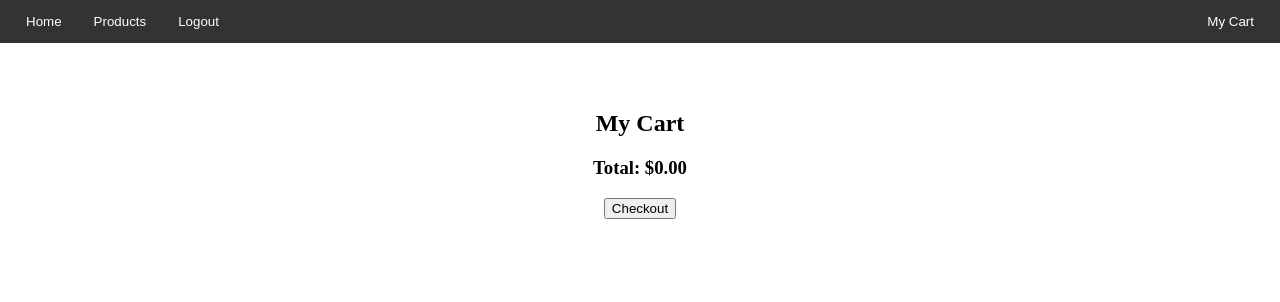
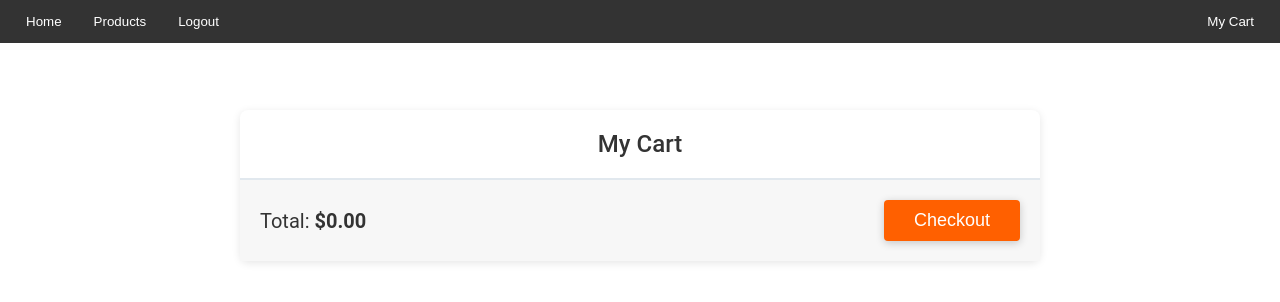
Before and after one commit to brandon-medina/Capstone, a React (Vite) app: page /cart in a window 1280 px wide. Shown: the top 302 px of the page. Built offline with nearby package versions, Linux system fonts and the light colour scheme; sample sign-in values are in the browser's storage.

Commit message:
Made adjustments to the cart component and styled it to look more professional and similar to popular ecommerce sites.

```diff
--- a/src/components/MyCart.jsx
+++ b/src/components/MyCart.jsx
@@ -2,7 +2,7 @@
 import React from 'react';
 import { useCart } from '../hooks/useCart';
 import { useNavigate } from 'react-router-dom';
-// import "../styles/mycart.css"
+import '../styles/mycart.css'; // Ensure CSS is imported
 
 const MyCart = () => {
   const navigate = useNavigate();
@@ -12,24 +12,36 @@ const MyCart = () => {
     navigate('/billing-info');
   };
 
+  const shortenName = (name, maxLength = 20) => {
+    return name.length > maxLength ? `${name.substring(0, maxLength)}...` : name;
+  };
+
   return (
     <div className="shopping-cart">
-      <h2 className="cart-title">My Cart</h2>
-      <ul>
-        {cartItems.map((item) => (
-          <li key={item.id} className="item">
-            <img src={item.image} alt={item.title} className="image" />
-            <h3 className="item-name">{item.title}</h3>
+      <div className="title">My Cart</div>
+      {cartItems.map((item) => (
+        <div className="item" key={item.id}>
+          <div className="image">
+            <img src={item.image} alt={item.title} />
+          </div>
+          <div className="description">
+            <span>{shortenName(item.title)}</span>
+          </div>
+          <div className="quantity">
             <button className="minus-btn" onClick={() => decreaseQuantity(item.id)}>-</button>
-            <p className="quantity">{item.quantity}</p>
+            <span>{item.quantity}</span>
             <button className="plus-btn" onClick={() => increaseQuantity(item.id)}>+</button>
-            <button className="delete-btn"onClick={() => removeFromCart(item.id)}>Remove from Cart</button>
-            <p className="item-price">${item.price}</p>
-          </li>
-        ))}
-      </ul>
-      <h3 className="total-price">Total: ${calculateTotalPrice().toFixed(2)}</h3>
-      <button onClick={handleCheckout}>Checkout</button>
+          </div>
+          <div className="item-price">${item.price}</div>
+          <div className="remove-button">
+              <button className="delete-btn" onClick={() => removeFromCart(item.id)}>Remove</button>
+            </div>
+        </div>
+      ))}
+      <div className="checkout">
+        <div className="total">Total: <strong>${calculateTotalPrice().toFixed(2)}</strong></div>
+        <button onClick={handleCheckout} className="checkout-btn">Checkout</button>
+      </div>
     </div>
   );
 };
--- a/src/styles/mycart.css
+++ b/src/styles/mycart.css
@@ -1,116 +1,113 @@
+/* src/styles/mycart.css */
+
 * {
     box-sizing: border-box;
   }
 
-
   body {
-    width: 100%;
-    height: 100%;
-    margin: 0;
-    background-color: #7EC855;
-    font-family: 'Roboto', sans-serif;
+    font-family: 'Roboto', sans-serif; /* Ensure body inherits font */
   }
 
   .shopping-cart {
-    max-width: 750px;
+    max-width: 800px;
     width: 95%;
-    margin: 80px auto;
-    background: #FFFFFF;
-    box-shadow: 1px 2px 3px 0px rgba(0,0,0,0.10);
-    border-radius: 6px;
-
-    display: flex;
-    flex-direction: column;
+    margin: 20px auto;
+    background: #ffffff;
+    box-shadow: 0 2px 8px rgba(0,0,0,0.1);
+    border-radius: 8px;
   }
 
-  .cart-title {
-    height: 60px;
-    border-bottom: 1px solid #E1E8EE;
-    padding: 20px 30px;
-    color: #5E6977;
-    font-size: 18px;
-    font-weight: 400;
+  .title {
+    font-size: 24px;
+    font-weight: 500;
+    padding: 20px;
+    color: #333;
+    border-bottom: 1px solid #e1e8ee;
   }
 
   .item {
-    padding: 20px 30px;
-    height: 120px;
-    display: flex;
+    display: grid;
+    grid-template-columns: 1fr 3fr 1fr 1fr 1fr; /* Adjust grid proportions as needed */
+    align-items: center;
+    padding: 20px;
+    border-bottom: 1px solid #e1e8ee;
+    gap: 10px; /* This sets spacing between grid items */
   }
 
-  .item:nth-child(3) {
-    border-top: 1px solid #E1E8EE;
-    border-bottom: 1px solid #E1E8EE;
+  .image img {
+    width: 100%; /* Full-width within its grid cell */
+    max-width: 100px; /* Adjust based on preference */
   }
 
-  .buttons {
-    position: relative;
-    padding-top: 30px;
-    margin-right: 60px;
-  }
-  .delete-btn {
-    display: inline-block;
-    cursor: pointer;
-    width: 18px;
-    height: 17px;
-  }
-  .image {
-    margin-right: 50px;
-  }
-  .description {
-    padding-top: 10px;
-    margin-right: 60px;
-    width: 115px;
-    display: block;
-    font-size: 14px;
-    color: #43484D;
-    font-weight: 400;
-  }
-  .quantity {
-    padding-top: 20px;
-    margin-right: 60px;
-  }
-  button[class=btn] {
-    width: 30px;
-    height: 30px;
-    background-color: #E1E8EE;
-    border-radius: 6px;
-    border: none;
-    cursor: pointer;
-  }
-  .minus-btn img {
-    margin-bottom: 3px;
-  }
-  .plus-btn img {
-    margin-top: 2px;
+  .description span {
+    font-size: 18px;
+    color: #43484d;
   }
 
-  button:focus,
-  input:focus {
-    outline:0;
+  .quantity {
+    display: flex;
+    justify-content: center;
+    align-items: center;
+    gap: 5px; /* Spacing between quantity controls */
+    font-size: 18px;
+    color: #43484d;
   }
+
   .item-price {
-    width: 83px;
-    padding-top: 27px;
-    text-align: center;
-    font-size: 16px;
-    color: #43484D;
-    font-weight: 300;
+    font-size: 18px;
+    color: #43484d;
   }
+
+  .minus-btn,
+  .plus-btn,
+  .delete-btn,
+  .checkout-btn {
+    background-color: #e1e8ee;
+    border: none;
+    padding: 10px;
+    border-radius: 4px;
+    cursor: pointer;
+    font-size: 18px;
+  }
+
+  .delete-btn:hover {
+    background-color: rgb(252, 0, 0); /* Or use a specific shade of red if you prefer */
+    color: white; /* Change text color if needed */
+  }
+
+  .checkout {
+    padding: 20px;
+    display: flex;
+    justify-content: space-between;
+    align-items: center;
+    background: #f7f7f7;
+    border-top: 1px solid #e1e8ee;
+  }
+
+  .checkout .total {
+    font-size: 20px;
+    color: #333;
+  }
+
+  .checkout-btn {
+    background-color: #ff6000;
+    color: white;
+    padding: 10px 30px;
+    font-size: 18px;
+    border-radius: 4px;
+    box-shadow: 0 2px 8px rgba(0,0,0,0.2);
+  }
+
+  .checkout-btn:hover {
+    background-color: #e67300; /* Darker shade of the original orange */
+    color: #fff; /* Keep text color white */
+  }
+
   @media (max-width: 800px) {
     .shopping-cart {
-      margin: 20px auto; /* Reduce margin on smaller screens */
-      height: auto;
-      overflow: hidden;
-    }
-    .item {
-      flex-direction: column; /* Stack item elements on small screens */
-      align-items: center;
-    }
-    .buttons, .image, .description, .quantity {
-      margin: 10px 0; /* Adjust spacing */
-    }
-    .image img {
-      width: 80%; /* Adjust image size as per need */
+      /* It's recommended to stack items on smaller screens */
+      .item {
+        grid-template-columns: 1fr;
+      }
     }
   }
```
